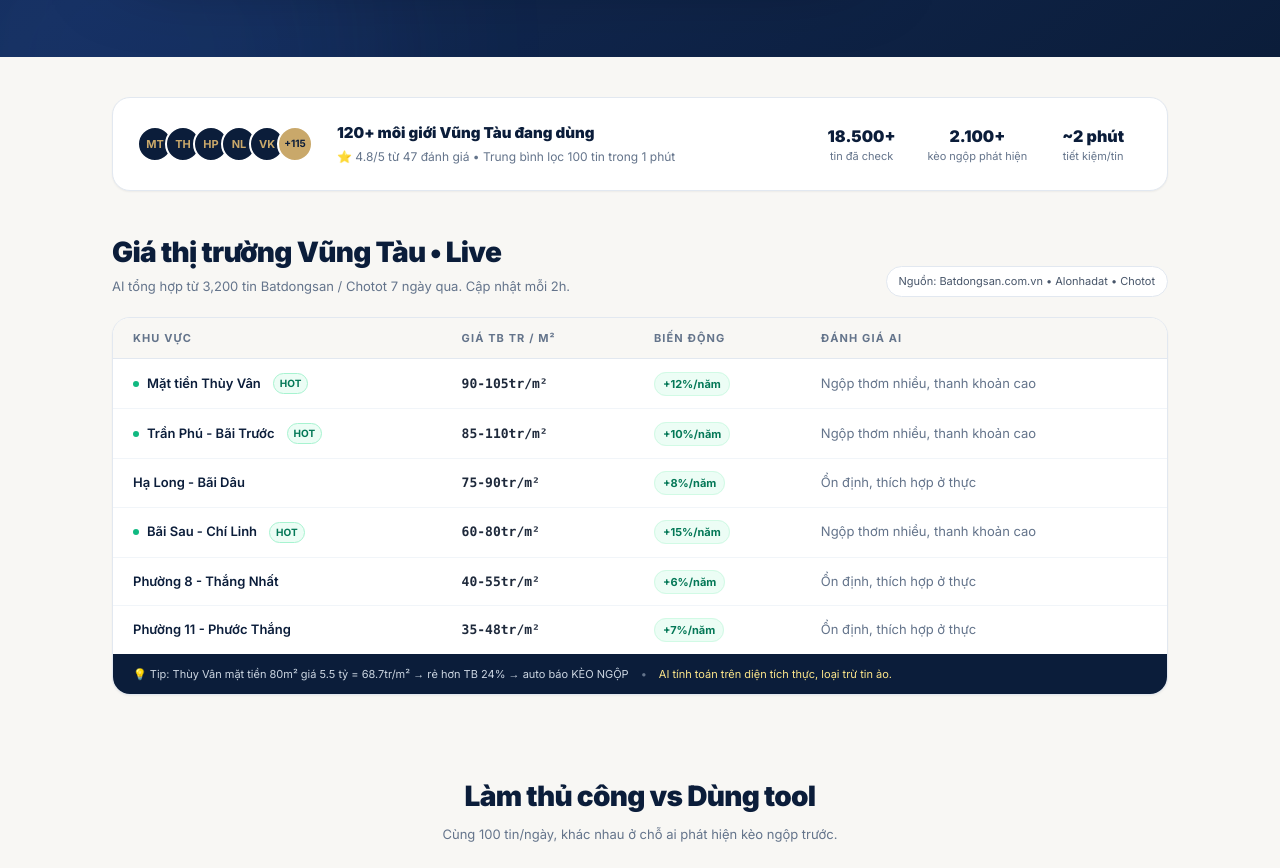
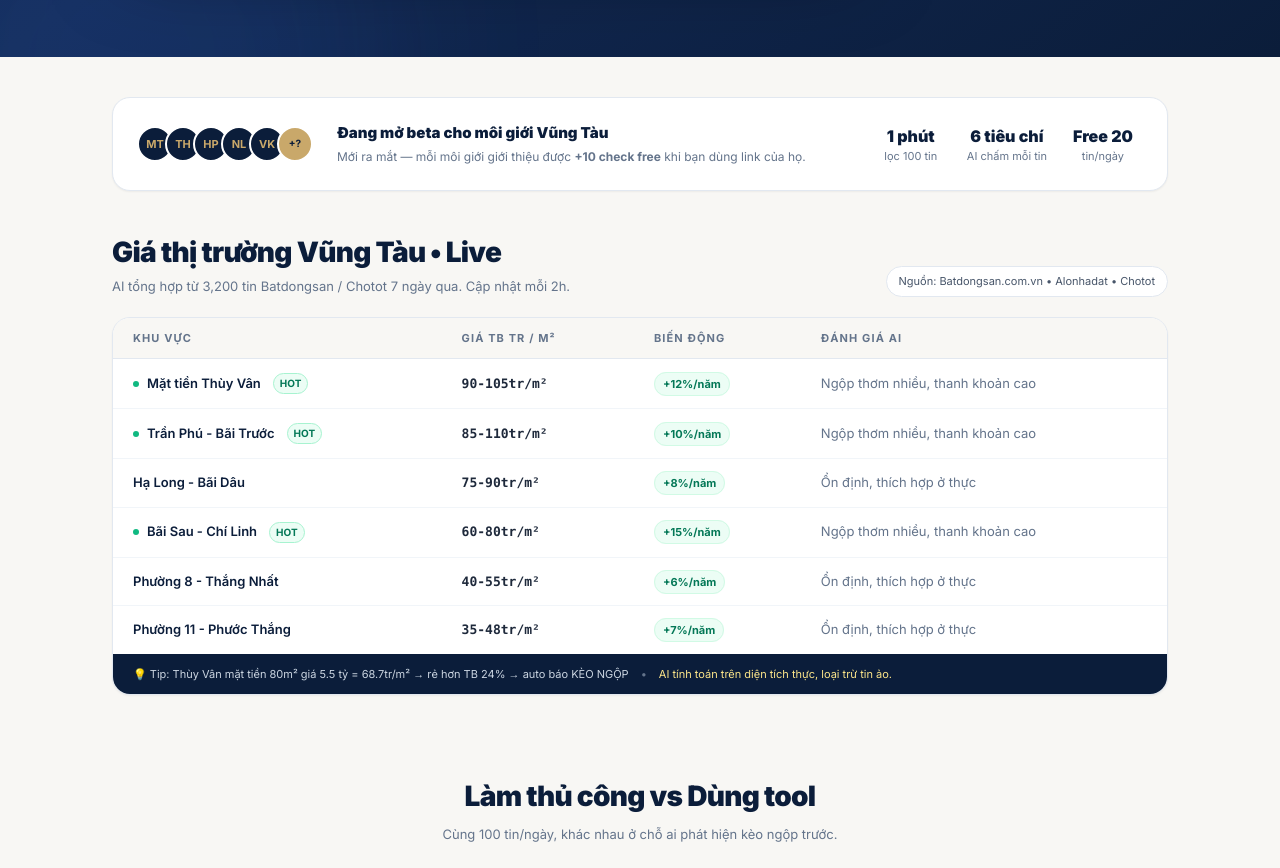
Before and after one commit to quanglopez/BDS-NGOP-THOM, a Next.js app: page / in a window 1280 px wide. Shown: the part 960-1828 px from the top of the page. Built offline with nearby package versions, Linux system fonts and the light colour scheme.

Commit message:
content: truthful social proof, site URL from env

```diff
--- a/app/robots.ts
+++ b/app/robots.ts
@@ -1,7 +1,9 @@
 import type { MetadataRoute } from "next";
 
-// robots.txt cho SEO
+// robots.txt cho SEO - domain lấy từ env NEXT_PUBLIC_SITE_URL
 export default function robots(): MetadataRoute.Robots {
+  const base = (process.env.NEXT_PUBLIC_SITE_URL || "https://check-bds-ngop.vercel.app").replace(/\/$/, "");
+
   return {
     rules: [
       {
@@ -10,6 +12,6 @@ export default function robots(): MetadataRoute.Robots {
         disallow: ["/dashboard", "/api/"],
       },
     ],
-    sitemap: "https://check-bds-ngop.vercel.app/sitemap.xml",
+    sitemap: `${base}/sitemap.xml`,
   };
 }
--- a/app/sitemap.ts
+++ b/app/sitemap.ts
@@ -1,8 +1,8 @@
 import type { MetadataRoute } from "next";
 
-// Sitemap cho SEO
+// Sitemap cho SEO - domain lấy từ env NEXT_PUBLIC_SITE_URL
 export default function sitemap(): MetadataRoute.Sitemap {
-  const base = "https://check-bds-ngop.vercel.app";
+  const base = (process.env.NEXT_PUBLIC_SITE_URL || "https://check-bds-ngop.vercel.app").replace(/\/$/, "");
   const now = new Date();
 
   return [
--- a/components/site/social-proof.tsx
+++ b/components/site/social-proof.tsx
@@ -1,4 +1,4 @@
-// Dải social proof: số môi giới đang dùng
+// Dải social proof - chỉ nói đúng những gì đang có thật
 export function SocialProof() {
   return (
     <section className="mx-auto max-w-[1120px] px-5 md:px-8 pt-10">
@@ -14,22 +14,22 @@ export function SocialProof() {
               </div>
             ))}
             <div className="w-9 h-9 rounded-full bg-gold text-navy border-2 border-white flex items-center justify-center text-[10px] font-bold">
-              +115
+              +?
             </div>
           </div>
 
           <div>
-            <div className="text-[15px] font-black text-navy">120+ môi giới Vũng Tàu đang dùng</div>
+            <div className="text-[15px] font-black text-navy">Đang mở beta cho môi giới Vũng Tàu</div>
             <div className="mt-1 text-[12px] text-slate-500">
-              ⭐ 4.8/5 từ 47 đánh giá • Trung bình lọc 100 tin trong 1 phút
+              Mới ra mắt — mỗi môi giới giới thiệu được <b>+10 check free</b> khi bạn dùng link của họ.
             </div>
           </div>
 
           <div className="ml-auto grid grid-cols-3 gap-4 text-center">
             {[
-              { v: "18.500+", l: "tin đã check" },
-              { v: "2.100+", l: "kèo ngộp phát hiện" },
-              { v: "~2 phút", l: "tiết kiệm/tin" },
+              { v: "1 phút", l: "lọc 100 tin" },
+              { v: "6 tiêu chí", l: "AI chấm mỗi tin" },
+              { v: "Free 20", l: "tin/ngày" },
             ].map((s) => (
               <div key={s.l}>
                 <div className="text-[16px] font-black text-navy">{s.v}</div>
```
Also changed, not shown: 1 other file (tests, documents, lock files or other folders).
